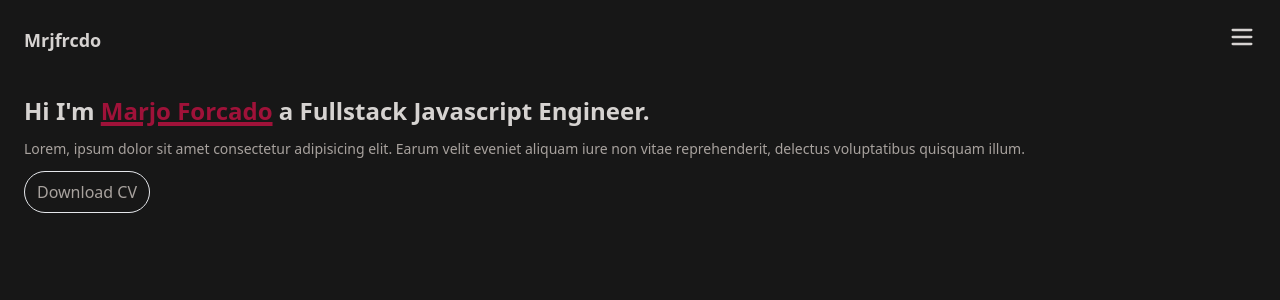
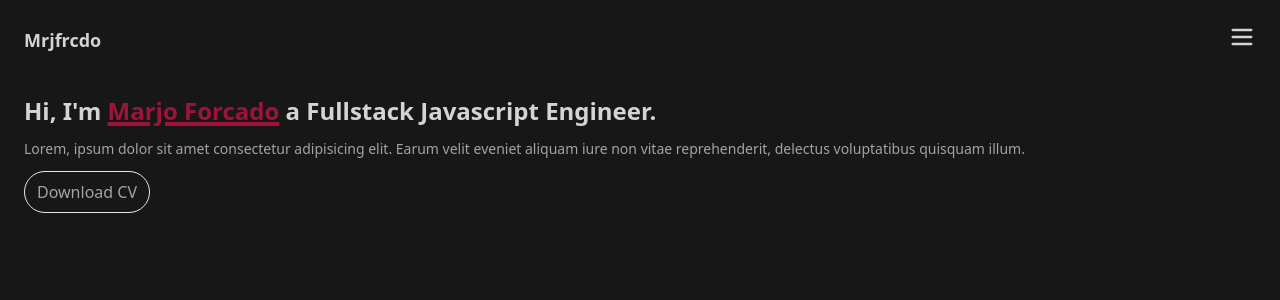
Before and after one commit to marjoforcado/mrjfrcdo, a Next.js app: page / in a window 1280 px wide. Shown: the top 300 px of the page. Built offline with nearby package versions, Linux system fonts and the light colour scheme.

Commit message:
Fix grammar

```diff
--- a/pages/index.tsx
+++ b/pages/index.tsx
@@ -7,7 +7,7 @@ const IndexPage: NextPageWithLayout = () => (
   <Container centerHorizontal>
     <div className={styles["section-1"]}>
       <p className={styles["greetings"]}>
-        Hi I&apos;m{" "}
+        Hi, I&apos;m{" "}
         <span className={styles["highlight-red"]}>Marjo Forcado</span> a
         Fullstack Javascript Engineer.
       </p>
```
